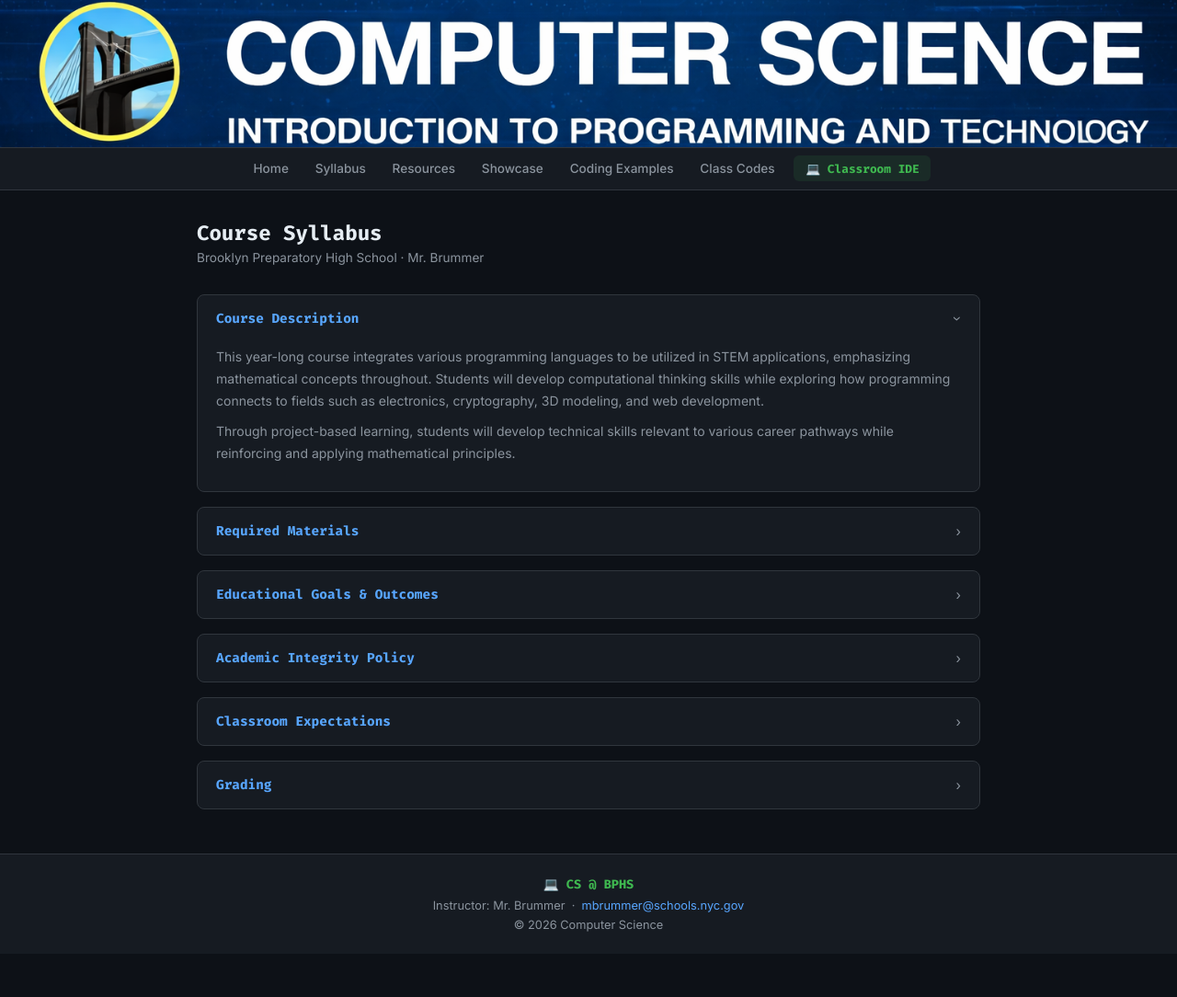
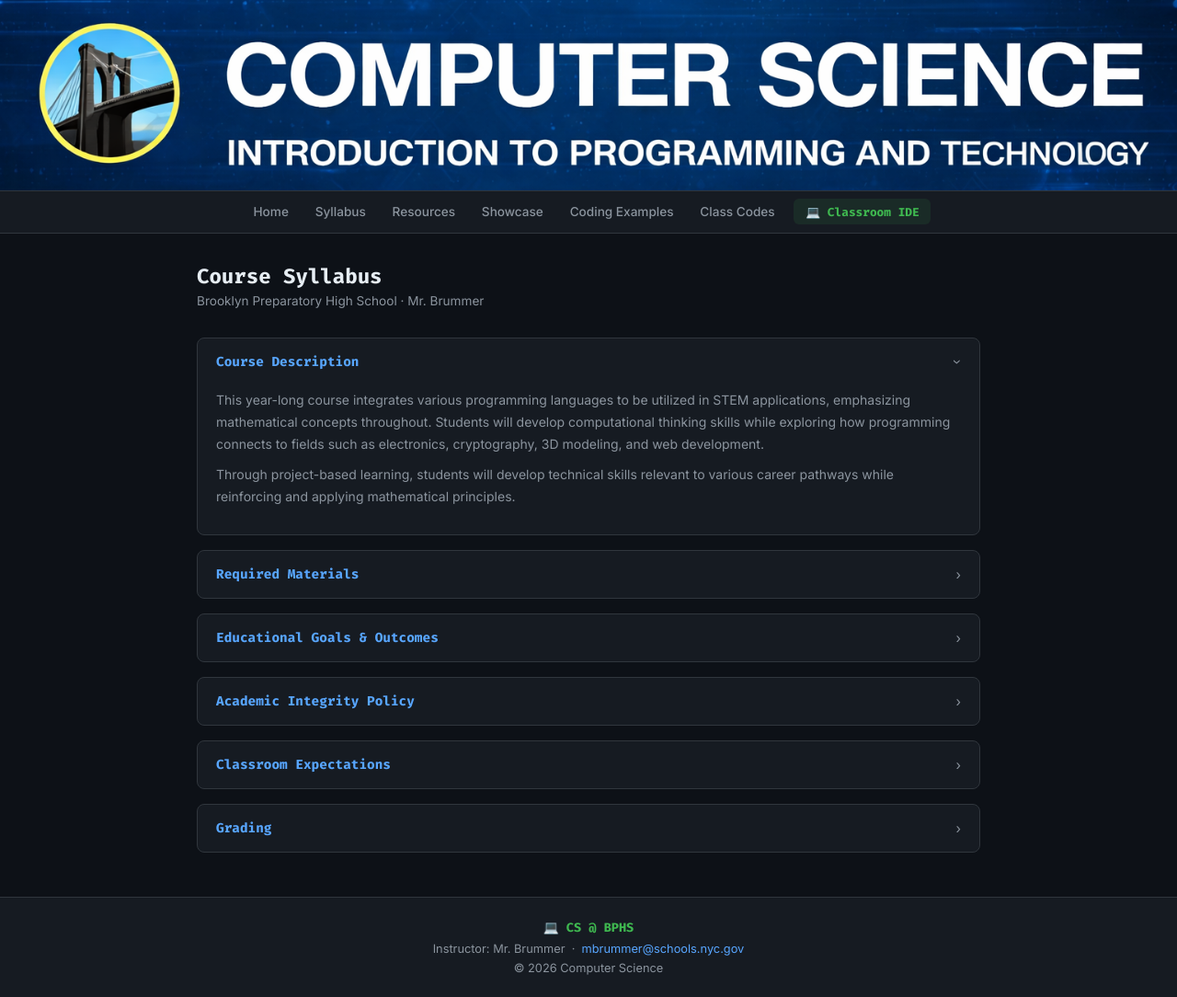
Before and after one commit to brummerm/BPHSCS, a website: page public/Syllabus.html in a window 1280 px wide. Shown: the whole page at 92% size. Before the commit the page ends 1037 px from the top, so only its background shows below. Drawn offline with Linux system fonts and the light colour scheme.

Commit message:
Update Syllabus.html

```diff
--- a/public/Syllabus.html
+++ b/public/Syllabus.html
@@ -17,7 +17,7 @@
     body { background: var(--bg); color: var(--text); font-family: 'Inter', sans-serif; min-height: 100vh; display: flex; flex-direction: column; }
     .banner { background: var(--surface); border-bottom: 1px solid var(--border); }
     .banner a { display: block; }
-    .banner img { width: 100%; max-height: 160px; object-fit: cover; display: block; }
+    .banner img{width:100%;max-height:300px;object-fit:contain;display:block;background:var(--surface);}
     nav { background: var(--surface); border-bottom: 1px solid var(--border); position: sticky; top: 0; z-index: 100; }
     nav ul { display: flex; list-style: none; justify-content: center; flex-wrap: wrap; max-width: 1200px; margin: 0 auto; padding: 0 1rem; }
     nav li { padding: 0; }
```
